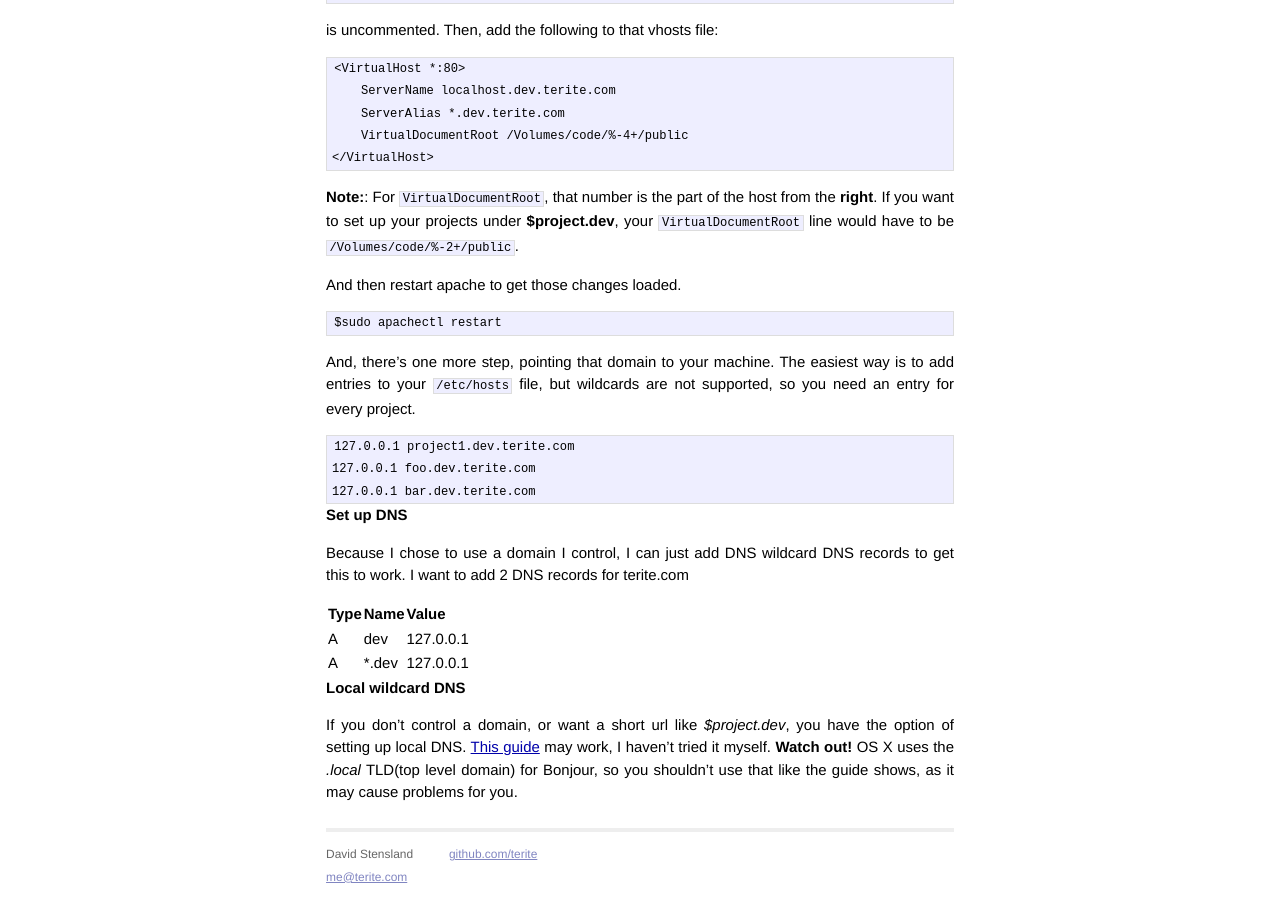
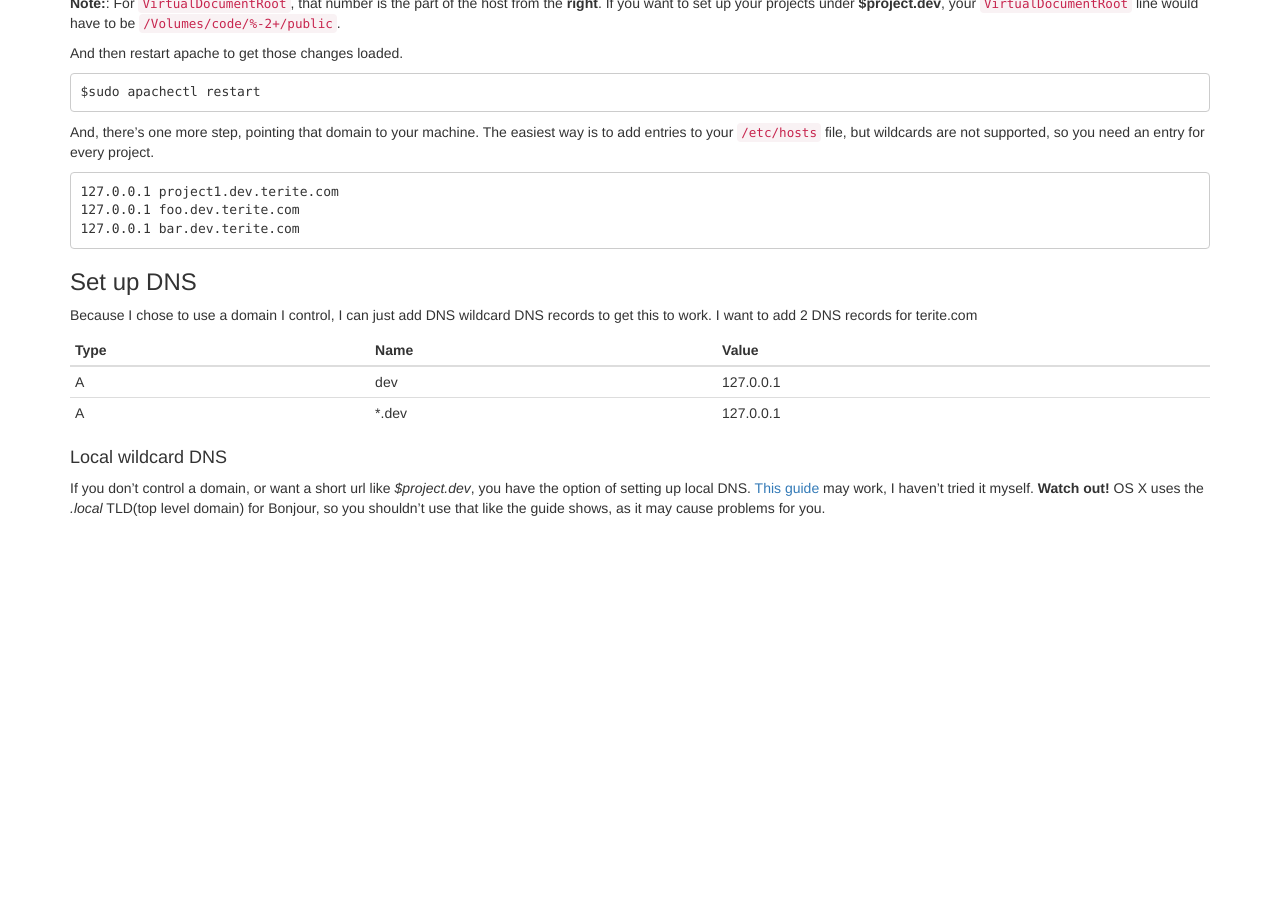
Before and after one commit to terite/terite.github.io, a Jekyll site: the page built from _posts/2013-09-16-mac-php-dev-setup.markdown, in a window 1280 px wide and 900 px high, scrolled down 1396 px. Built offline with Jekyll 4.4.1, drawn with Linux system fonts in a browser that asks for light colours; nearby versions of some CDN libraries; after the commit the page ends 1924 px from its top, so only the background shows below that; some of the changed text lies outside the part shown.

Commit message:
use bootstrap 3

```diff
--- a/_layouts/default.html
+++ b/_layouts/default.html
@@ -3,42 +3,33 @@
 <head>
   <meta charset="utf-8">
   <meta http-equiv="X-UA-Compatible" content="IE=edge,chrome=1">
+  <meta name="viewport" content="width=device-width, initial-scale=1.0">
   <title>{{ page.title }}</title>
-        <meta name="viewport" content="width=device-width">
 
-        <!-- syntax highlighting CSS -->
   <link rel="stylesheet" href="/css/syntax.css">
-
-        <!-- Custom CSS -->
-        <link rel="stylesheet" href="/css/main.css">
+  <link rel="stylesheet" href="//netdna.bootstrapcdn.com/bootstrap/3.0.0/css/bootstrap.min.css">
+  <link rel="stylesheet" href="//netdna.bootstrapcdn.com/bootstrap/3.0.0/css/bootstrap-theme.min.css">
 
 </head>
 <body>
 
+<div class="navbar navbar-default navbar-static-top">
   <div class="container">
-          <div class="site">
-            <div class="header">
-              <h1 class="title"><a href="/">{{ site.name }}</a></h1>
-              <a class="extra" href="/">home</a>
+    <div class="navbar-header">
+      <a class="navbar-brand" href="#">{{ site.name }}</a>
+    </div>
+    <div class="navbar-collapse collapse">
+      <ul class="nav navbar-nav navbar-right">
+        <li><a href="https://github.com/terite">github/terite</a></li>
+        <li><a href="mailto:me@terite.com">me@terite.com</a></li>
+      </ul>
+    </div><!--/.nav-collapse -->
+  </div>
 </div>
 
+<div class="container">
   {{ content }}
-
-            <div class="footer">
-              <div class="contact">
-                <p>
-                  David Stensland<br />
-                  <a href="mailto:me@terite.com">me@terite.com</a>
-                </p>
 </div>
-              <div class="contact">
-                <p>
-                  <a href="http://github.com/terite/">github.com/terite</a><br />
-                </p>
-              </div>
-            </div>
-          </div>
-        </div> <!-- /container -->
 
 </body>
 </html>
--- a/_posts/2013-09-16-mac-php-dev-setup.markdown
+++ b/_posts/2013-09-16-mac-php-dev-setup.markdown
@@ -88,10 +88,28 @@
 Because I chose to use a domain I control, I can just add DNS wildcard DNS
 records to get this to work. I want to add 2 DNS records for terite.com
 
-| Type | Name | Value |
-|------|------|-------|
-|A|dev|127.0.0.1|
-|A|\*.dev|127.0.0.1|
+<table class="table table-condensed">
+<thead>
+    <tr>
+        <th>Type</th>
+        <th>Name</th>
+        <th>Value</th>
+    </tr>
+</thead>
+<tbody>
+    <tr>
+        <td>A</td>
+        <td>dev</td>
+        <td>127.0.0.1</td>
+    </tr>
+    <tr>
+        <td>A</td>
+        <td>*.dev</td>
+        <td>127.0.0.1</td>
+    </tr>
+</tbody>
+
+</table>
 
 #### Local wildcard DNS
 If you don't control a domain, or want a short url like *$project.dev*, you
```
Lines whose indentation alone changed are shown as unchanged.
